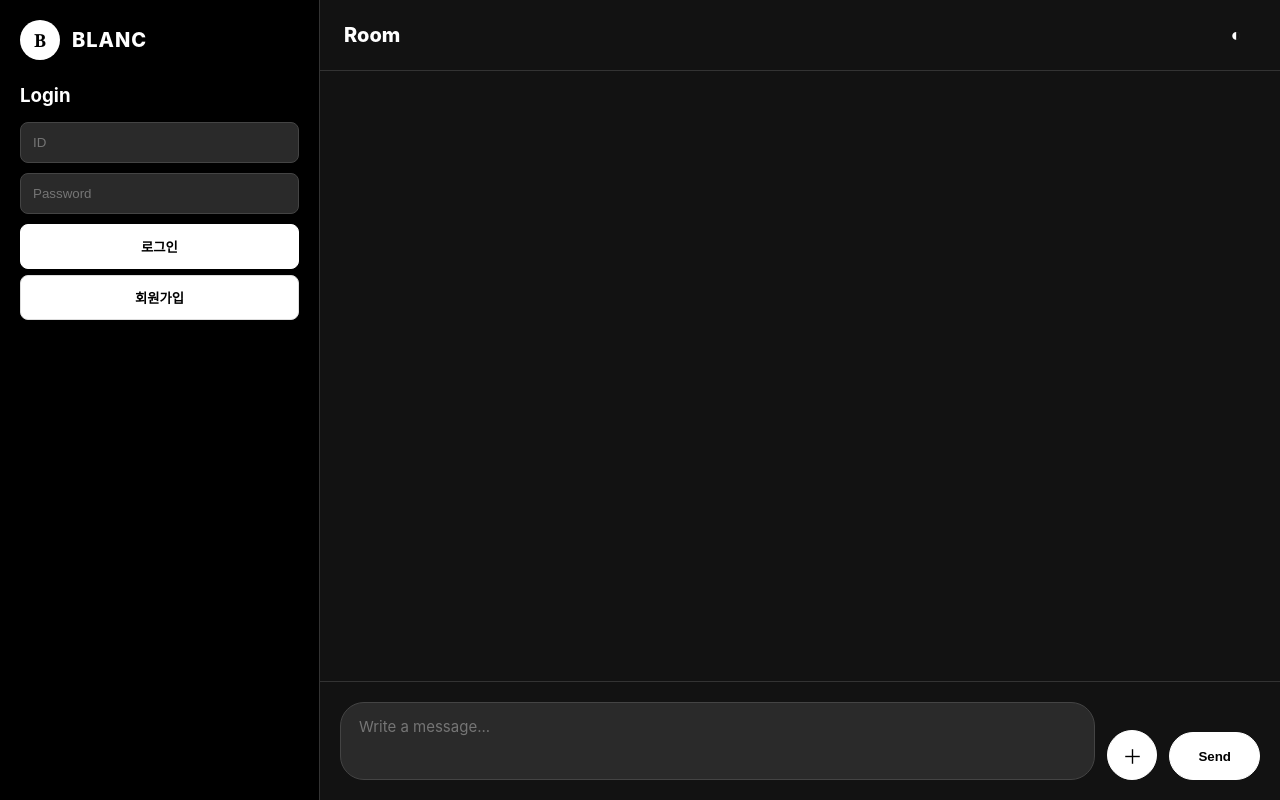
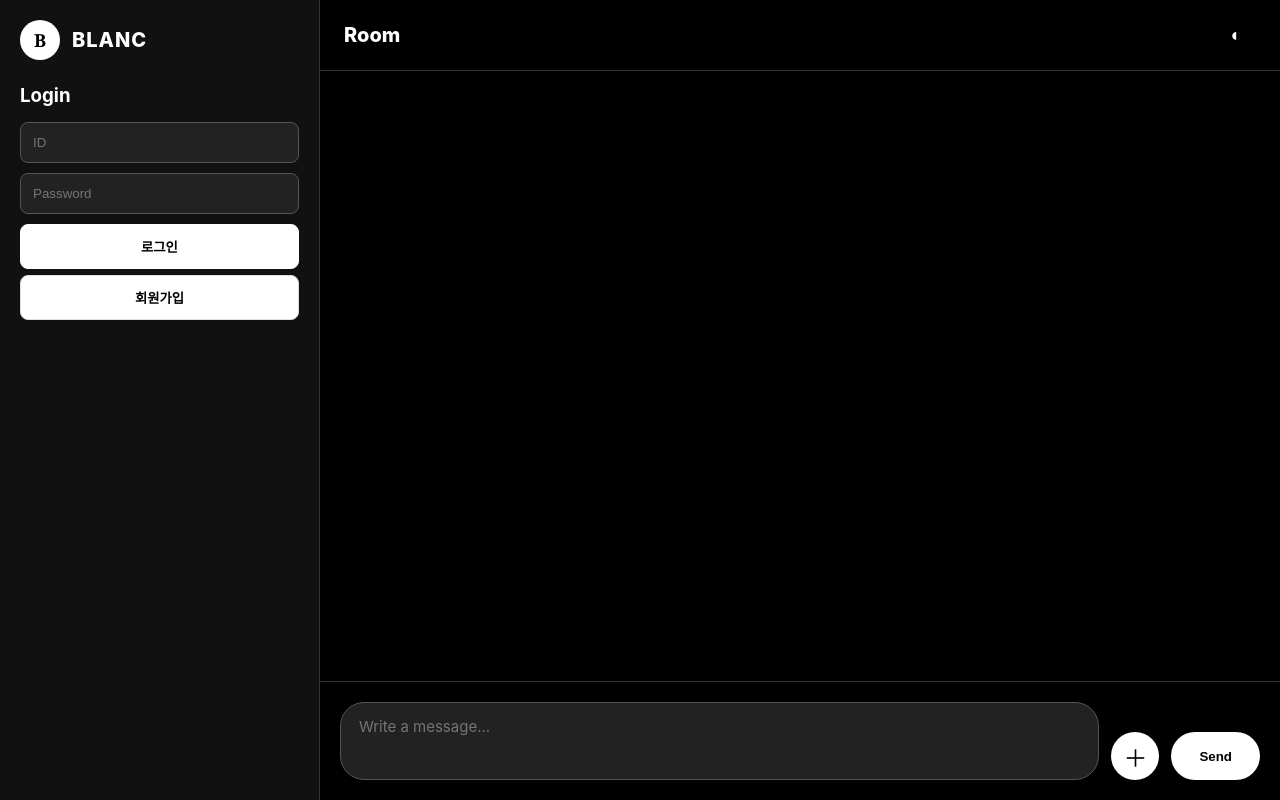
Before and after one commit to austin-mino/Kakao-web, a website: page public/index.html in a window 1280 px wide. Both pictures are taken after a click on the button "다크모드". Drawn offline with nearby package versions, Linux system fonts and the light colour scheme; no server answers.

Commit message:
Update style.css

```diff
--- a/public/style.css
+++ b/public/style.css
@@ -1,55 +1,57 @@
 :root {
-  /* [라이트 모드] */
-  --bg-main: #ffffff;       /* 메인 배경 */
-  --bg-panel: #f7f7f7;      /* 사이드바 배경 */
+  /* [라이트 모드 변수] */
+  --bg-main: #ffffff;       /* 전체 배경 */
+  --bg-panel: #f8f8f8;      /* 사이드바 배경 */
   --bg-input: #ffffff;      /* 입력창 배경 */
-  --bg-room: #ffffff;       /* 방 목록 배경 */
-  --bg-room-hover: #f0f0f0; /* 방 목록 호버 */
 
-  --text-main: #000000;     /* 기본 글씨 */
-  --text-sub: #666666;      /* 보조 글씨 */
-  --text-inv: #ffffff;      /* 반전 글씨 */
+  --text-main: #000000;     /* 기본 글씨: 검정 */
+  --text-sub: #666666;      /* 보조 글씨: 회색 */
 
-  --border: #dddddd;        /* 테두리 */
-  --input-border: #cccccc;  /* 입력창 테두리 */
+  --border: #e0e0e0;        /* 테두리 색상 */
+  --input-border: #cccccc;  /* 입력창 테두리 (진하게) */
+
+  --room-bg: #ffffff;       /* 방 목록 배경 */
+  --room-hover: #f0f0f0;    /* 방 목록 호버 */
 
   --bubble-me: #000000;     /* 내 말풍선: 검정 */
-  --text-me: #ffffff;       /* 내 말풍선 글씨 */
+  --text-me: #ffffff;       /* 내 글씨: 흰색 */
 
-  --bubble-other: #eeeeee;  /* 상대 말풍선 */
-  --text-other: #000000;    /* 상대 말풍선 글씨 */
+  --bubble-other: #f2f2f2;  /* 상대 말풍선: 연회색 */
+  --text-other: #000000;    /* 상대 글씨: 검정 */
 
-  --btn-bg: #000000;        /* 버튼/플러스 배경: 검정 */
-  --btn-text: #ffffff;      /* 버튼/플러스 글씨: 흰색 */
+  /* [핵심] 버튼 색상 (검정) */
+  --btn-bg: #000000;
+  --btn-text: #ffffff;
 }
 
-/* [다크 모드] */
+/* [다크 모드 변수 - 고대비 적용] */
 html.dark {
-  --bg-main: #121212;       /* 메인 배경 */
-  --bg-panel: #000000;      /* 사이드바 배경 */
-  --bg-input: #2a2a2a;      /* 입력창 배경 */
-  --bg-room: #1e1e1e;       /* 방 목록 배경 */
-  --bg-room-hover: #333333; /* 방 목록 호버 */
+  --bg-main: #000000;       /* 전체 배경: 완전 검정 */
+  --bg-panel: #111111;      /* 사이드바: 아주 어두운 회색 */
+  --bg-input: #222222;      /* 입력창: 어두운 회색 */
 
-  --text-main: #ffffff;     /* 기본 글씨 */
+  --text-main: #ffffff;     /* 기본 글씨: 흰색 */
   --text-sub: #aaaaaa;      /* 보조 글씨 */
-  --text-inv: #000000;      /* 반전 글씨 */
 
   --border: #333333;        /* 테두리 */
-  --input-border: #444444;  /* 입력창 테두리 */
+  --input-border: #555555;  /* 입력창 테두리 (밝게) */
 
-  --bubble-me: #ffffff;     /* 내 말풍선: 흰색 */
-  --text-me: #000000;       /* 내 말풍선 글씨 */
+  --room-bg: #1a1a1a;       /* 방 목록 배경 */
+  --room-hover: #333333;    /* 방 목록 호버 */
+
+  --bubble-me: #ffffff;     /* 내 말풍선: 흰색 (반전 포인트) */
+  --text-me: #000000;       /* 내 글씨: 검정 */
 
   --bubble-other: #222222;  /* 상대 말풍선 */
-  --text-other: #ffffff;    /* 상대 말풍선 글씨 */
+  --text-other: #ffffff;    /* 상대 글씨 */
 
-  --btn-bg: #ffffff;        /* 버튼/플러스 배경: 흰색 (반전됨) */
-  --btn-text: #000000;      /* 버튼/플러스 글씨: 검정 (반전됨) */
+  /* [핵심] 다크모드 버튼 색상 (흰색 - 잘 보이게) */
+  --btn-bg: #ffffff;
+  --btn-text: #000000;
 }
 
 /* --------------------------------------------------- */
-/* 레이아웃 및 공통 스타일 */
+/* 기본 레이아웃 */
 /* --------------------------------------------------- */
 html { color-scheme: light dark; }
 
@@ -68,7 +70,7 @@ body {
   overflow: hidden;
 }
 
-/* ----- SIDEBAR ----- */
+/* ----- 사이드바 ----- */
 #sidebar {
   width: 320px;
   background: var(--bg-panel);
@@ -77,7 +79,6 @@ body {
   box-sizing: border-box;
   overflow-y: auto;
   flex-shrink: 0;
-  transition: background 0.2s, border-color 0.2s;
 }
 
 .brand {
@@ -90,7 +91,7 @@ body {
 .brand .logo {
   width: 40px;
   height: 40px;
-  background: var(--btn-bg);
+  background: var(--btn-bg); /* 버튼색과 동일하게 */
   color: var(--btn-text);
   border-radius: 50%;
   display: flex;
@@ -112,6 +113,7 @@ body {
 
 .panel { margin-top: 12px; }
 
+/* 로그인/회원가입 입력창 */
 .panel input {
   width: 100%;
   padding: 12px;
@@ -121,15 +123,13 @@ body {
   box-sizing: border-box;
   background: var(--bg-input);
   color: var(--text-main);
-  transition: all 0.2s;
 }
-
 .panel input:focus {
   outline: none;
   border-color: var(--text-main);
-  box-shadow: 0 0 0 2px rgba(100,100,100,0.1);
 }
 
+/* 로그인 버튼들 */
 .panel button {
   padding: 12px;
   border-radius: 8px;
@@ -138,13 +138,13 @@ body {
   border: 1px solid var(--btn-bg);
   cursor: pointer;
   font-weight: 600;
-  transition: opacity 0.2s, background 0.2s, color 0.2s;
+  transition: opacity 0.2s;
 }
-.panel button:hover { opacity: 0.85; }
+.panel button:hover { opacity: 0.8; }
 
 .hidden { display: none; }
 
-/* ----- ROOM LIST ----- */
+/* ----- 방 목록 ----- */
 #roomsList {
   margin-top: 12px;
   display: flex;
@@ -155,43 +155,33 @@ body {
 .roomItem {
   padding: 14px;
   border-radius: 10px;
-  background: var(--bg-room);
+  background: var(--room-bg);
+  border: 1px solid var(--border);
   display: flex;
   justify-content: space-between;
   align-items: center;
   cursor: pointer;
-  border: 1px solid var(--border);
-  box-shadow: 0 1px 3px rgba(0,0,0,0.05);
   transition: all 0.2s;
   color: var(--text-main);
+  box-shadow: 0 1px 2px rgba(0,0,0,0.03);
 }
 
 .roomItem:hover {
   transform: translateY(-2px);
-  background: var(--bg-room-hover);
+  background: var(--room-hover);
   border-color: var(--text-main);
-  box-shadow: 0 4px 8px rgba(0,0,0,0.1);
 }
 
-.roomItem .name {
-  font-weight: 700;
-  font-size: 15px;
-}
+.roomItem .name { font-weight: 700; font-size: 15px; }
+.roomItem .meta { font-size: 12px; color: var(--text-sub); }
 
-.roomItem .meta {
-  font-size: 12px;
-  color: var(--text-sub);
-  font-weight: 500;
-}
-
-/* ----- MAIN CHAT AREA ----- */
+/* ----- 메인 채팅 영역 ----- */
 #main {
   flex: 1;
   display: flex;
   flex-direction: column;
   position: relative;
   background: var(--bg-main);
-  transition: background 0.2s;
 }
 
 #chatHeader {
@@ -203,7 +193,6 @@ body {
   background: var(--bg-main);
   border-bottom: 1px solid var(--border);
   flex-shrink: 0;
-  transition: background 0.2s, border-color 0.2s;
 }
 
 #roomName {
@@ -212,7 +201,7 @@ body {
   color: var(--text-main);
 }
 
-/* 다크모드 버튼 */
+/* 다크모드 토글 버튼 */
 #darkToggle {
   background: transparent;
   color: var(--text-main);
@@ -240,15 +229,13 @@ body {
   display: flex;
   flex-direction: column;
   gap: 12px;
-  transition: background 0.2s;
 }
 
-/* ----- BUBBLES ----- */
+/* ----- 말풍선 ----- */
 .bubble {
   max-width: 65%;
   padding: 12px 18px;
   border-radius: 18px;
-  box-shadow: 0 1px 2px rgba(0,0,0,0.05);
   white-space: pre-wrap;
   word-wrap: break-word;
   word-break: break-all;
@@ -263,6 +250,7 @@ body {
   to { opacity: 1; transform: translateY(0); }
 }
 
+/* 내 메시지 스타일 */
 .msg.me {
   align-self: flex-end;
   display: flex;
@@ -273,9 +261,9 @@ body {
   color: var(--text-me);
 
   border-bottom-right-radius: 2px;
-  transition: background 0.2s, color 0.2s;
 }
 
+/* 상대 메시지 스타일 */
 .msg.other {
   align-self: flex-start;
   display: flex;
@@ -287,7 +275,6 @@ body {
   border: 1px solid var(--border);
 
   border-bottom-left-radius: 2px;
-  transition: background 0.2s, color 0.2s;
 }
 
 .msg .meta {
@@ -302,16 +289,11 @@ body {
   border-radius: 12px;
   display: block;
   margin-bottom: 4px;
-  border: 1px solid rgba(0,0,0,0.1);
+  border: 1px solid var(--border);
 }
-.msg a {
-  color: inherit;
-  text-decoration: underline;
-  text-underline-offset: 4px;
-  font-weight: 600;
-}
+.msg a { color: inherit; text-decoration: underline; text-underline-offset: 4px; font-weight: 700; }
 
-/* ----- COMPOSE (입력창) ----- */
+/* ----- 입력창 (Compose) ----- */
 #compose {
   display: flex;
   gap: 12px;
@@ -320,7 +302,6 @@ body {
   border-top: 1px solid var(--border);
   flex-shrink: 0;
   align-items: flex-end;
-  transition: background 0.2s, border-color 0.2s;
 }
 
 #compose textarea {
@@ -330,7 +311,7 @@ body {
 
   background: var(--bg-input);
   color: var(--text-main);
-  border: 1px solid var(--input-border);
+  border: 1px solid var(--input-border); /* 테두리 확실하게 */
 
   resize: none;
   min-height: 48px;
@@ -338,51 +319,50 @@ body {
   font-family: inherit;
   font-size: 15px;
   outline: none;
-  transition: background 0.2s, color 0.2s, border-color 0.2s;
+  transition: border-color 0.2s;
 }
 
 #compose textarea:focus {
-  background: var(--bg-main);
-  border-color: var(--text-main);
-  box-shadow: 0 0 0 2px rgba(100,100,100,0.1);
+  border-color: var(--text-main); /* 포커스 시 진하게 */
+  box-shadow: 0 0 0 1px var(--text-main);
 }
 
 #compose input[type="file"] { display: none !important; }
 
-/* [수정됨] 파일 첨부(+) 버튼: 전송 버튼과 동일한 색상 변수 사용 */
-/* 이렇게 해야 다크모드에서 흰색 배경/검정 글씨로 확실히 반전됩니다 */
+/* [중요] 파일 첨부(+) 버튼 스타일 */
 .file-label {
   cursor: pointer;
   width: 48px;
   height: 48px;
-  background: var(--btn-bg);   /* 검정 -> 흰색 */
-  color: var(--btn-text);      /* 흰색 -> 검정 */
-  border: 1px solid var(--btn-bg);
+
+  /* 전송 버튼과 완벽하게 동일한 색상 사용 */
+  background: var(--btn-bg);
+  color: var(--btn-text);
+
+  border: none;
   border-radius: 50%;
   display: flex;
   align-items: center;
   justify-content: center;
-  font-size: 20px;
+  font-size: 24px; /* 플러스 아이콘 크기 키움 */
   flex-shrink: 0;
-  transition: all 0.2s;
+  transition: opacity 0.2s;
 }
+.file-label:hover { opacity: 0.8; }
 
-.file-label:hover {
-  opacity: 0.8;
-  transform: scale(1.05);
-}
-
-/* 전송 버튼 */
+/* [중요] 전송 버튼 스타일 */
 #compose button {
   height: 48px;
   padding: 0 28px;
+
   background: var(--btn-bg);
   color: var(--btn-text);
-  border: 1px solid var(--btn-bg);
+
+  border: none;
   border-radius: 24px;
   cursor: pointer;
   font-weight: 700;
   flex-shrink: 0;
-  transition: opacity 0.2s, background 0.2s, color 0.2s;
+  transition: opacity 0.2s;
 }
-#compose button:hover { opacity: 0.9; transform: translateY(-1px); }
+#compose button:hover { opacity: 0.8; }
```
